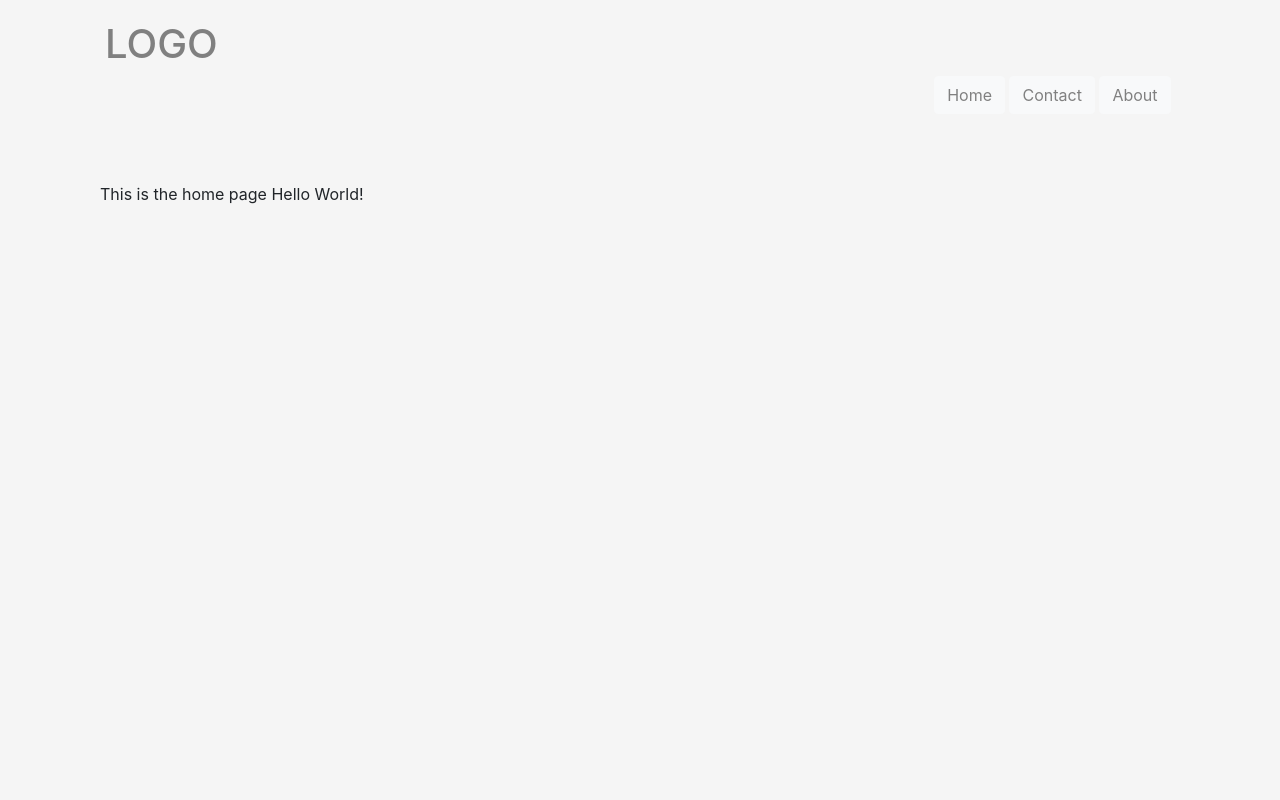
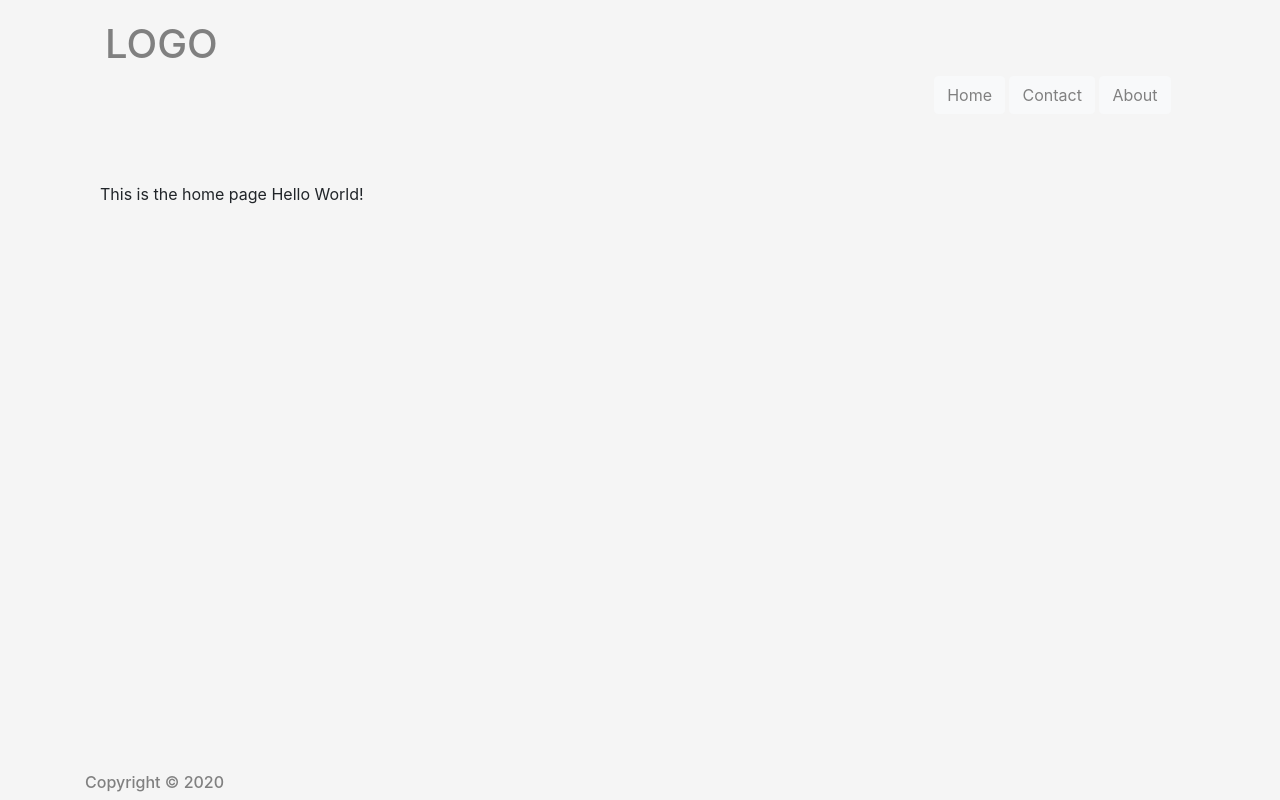
Before and after one commit to payamdowlatyari/MVC, a plain HTML site: page index.html in a window 1280 px wide. Drawn offline with nearby package versions, Linux system fonts and the light colour scheme.

Commit message:
create footer

```diff
--- a/index.html
+++ b/index.html
@@ -4,7 +4,7 @@
     <meta charset="UTF-8">
     <meta name="viewport" content="width=device-width, initial-scale=1.0">
     <meta http-equiv="X-UA-Compatible" content="ie=edge">
-    <title>Document</title>
+    <title>MVC Template</title>
     <link rel="stylesheet" href="https://stackpath.bootstrapcdn.com/bootstrap/4.4.1/css/bootstrap.min.css"
     integrity="sha384-Vkoo8x4CGsO3+Hhxv8T/Q5PaXtkKtu6ug5TOeNV6gBiFeWPGFN9MuhOf23Q9Ifjh" crossorigin="anonymous">
     <link rel="stylesheet" type="text/css" href="style.css">
@@ -13,7 +13,6 @@
 <body>
 
     <div class="container">
-    <!-- <h3>Navigation Links</h3> -->
      <div class="nav-">
          <a href="#"><h1>LOGO</h1></a>
             <ul class="nav justify-content-end">
@@ -28,17 +27,16 @@
                     </li>
                   </ul>
 
-        <!-- <a href="index.html#/home">Home</a>&nbsp;
-        <a href="index.html#/contact">Contact</a>&nbsp;
-        <a href="index.html#/about">About</a>&nbsp; -->
-
     </div>
 
     <br/>
     <br>
 
-    <!-- <h3>View</h3> -->
+    <!-- View  -->
     <div view></div>
+    <div class="footer">
+        <h6>Copyright &copy; 2020</h6>
+    </div>
 </div>
     <script>
     jsMvc.AddRoute(HomeController, 'home' , 'Views/home.html');
--- a/style.css
+++ b/style.css
@@ -14,3 +14,12 @@
 body{
     background-color: whitesmoke;
 }
+
+.footer{
+    position: absolute;
+    display: flex;
+    justify-content: center;
+    text-align: center;
+    bottom: 0;
+    color: gray;
+}
```
